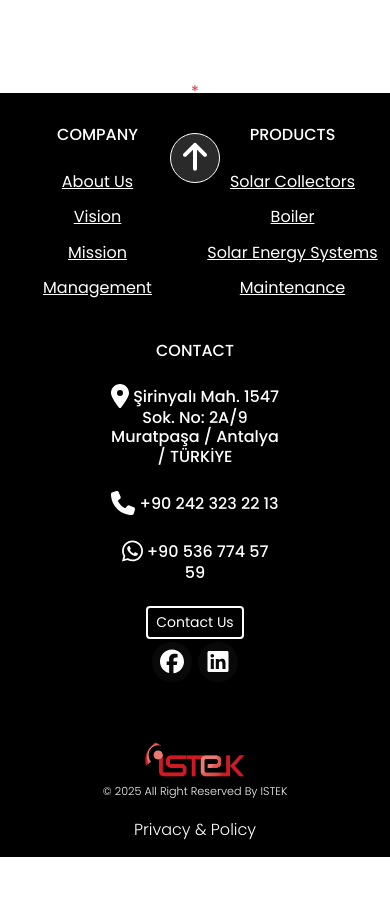
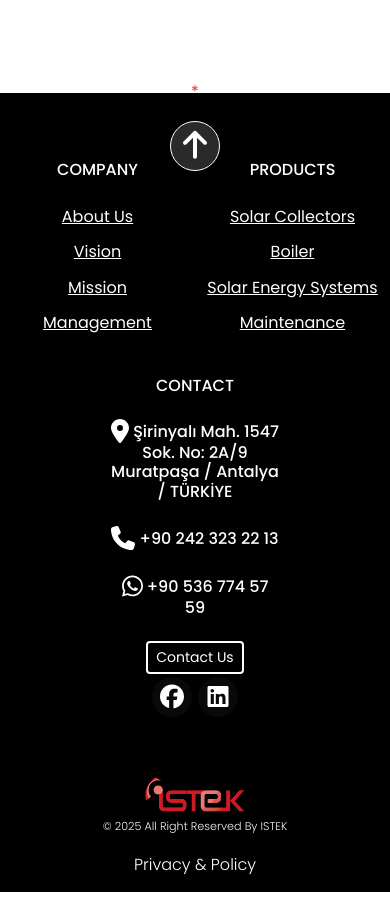
Before and after one commit to vuranokyigit/IstekComp, a React (Create React App) app in the folder istek-company/: page /istek/istek-cu in a window 390 px wide. Shown: the part 2400-3319 px from the top of the page. Before the commit the page ends 3284 px from the top, so only its background shows below. Built offline with nearby package versions, Linux system fonts and the light colour scheme; a web font is replaced by a local one.

Commit message:
footerSectionUpdateAfterLiveV6

```diff
--- a/istek-company/src/components/footer/footer.jsx
+++ b/istek-company/src/components/footer/footer.jsx
@@ -10,7 +10,7 @@ const Footer = () => {
     return(
         <>
             <footer className="site-footer slanted-footer" style={{marginTop:"-60px"}}>
-                <a href="#top" className="smoothscroll scroll-top" style={{marginTop:"20px"}}>
+                <a href="#top" className="smoothscroll scroll-top" id="scrollTopUnique">
                     <span><FontAwesomeIcon icon={faArrowUp} /></span>
                 </a>
                 <div className="container">
--- a/istek-company/src/components/styles/component.css
+++ b/istek-company/src/components/styles/component.css
@@ -595,9 +595,19 @@ video{
 }
 
 /*FOOTER*/
+#scrollTopUnique{
+    margin-top: 10px;
+}
+@media (max-width: 769px) {
+    #scrollTopUnique{
+        margin-top: 1px;
+    }
+}
+
 #footerInfoSection{
     display: flex;
     justify-content: center;
+    margin-top: 35px;
 }
 #footerContactSection{
 
```
